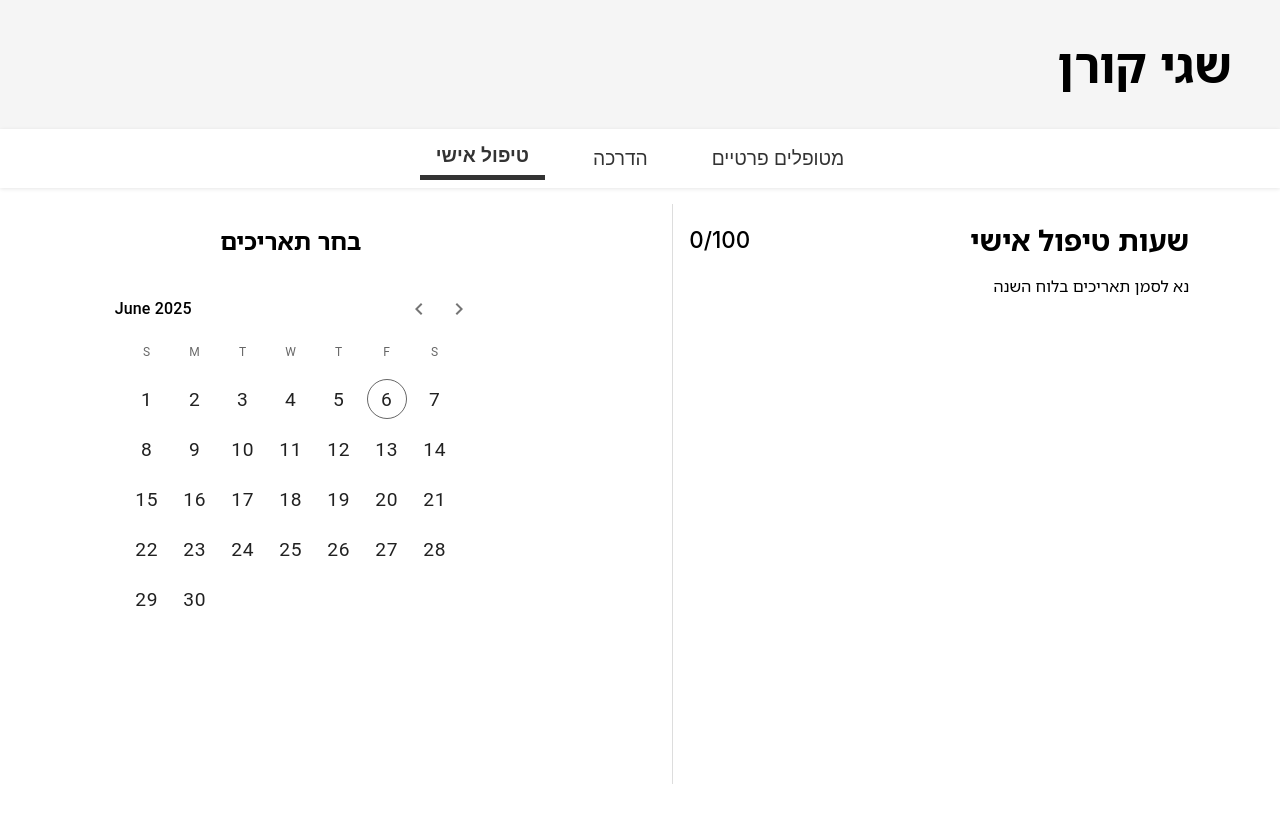
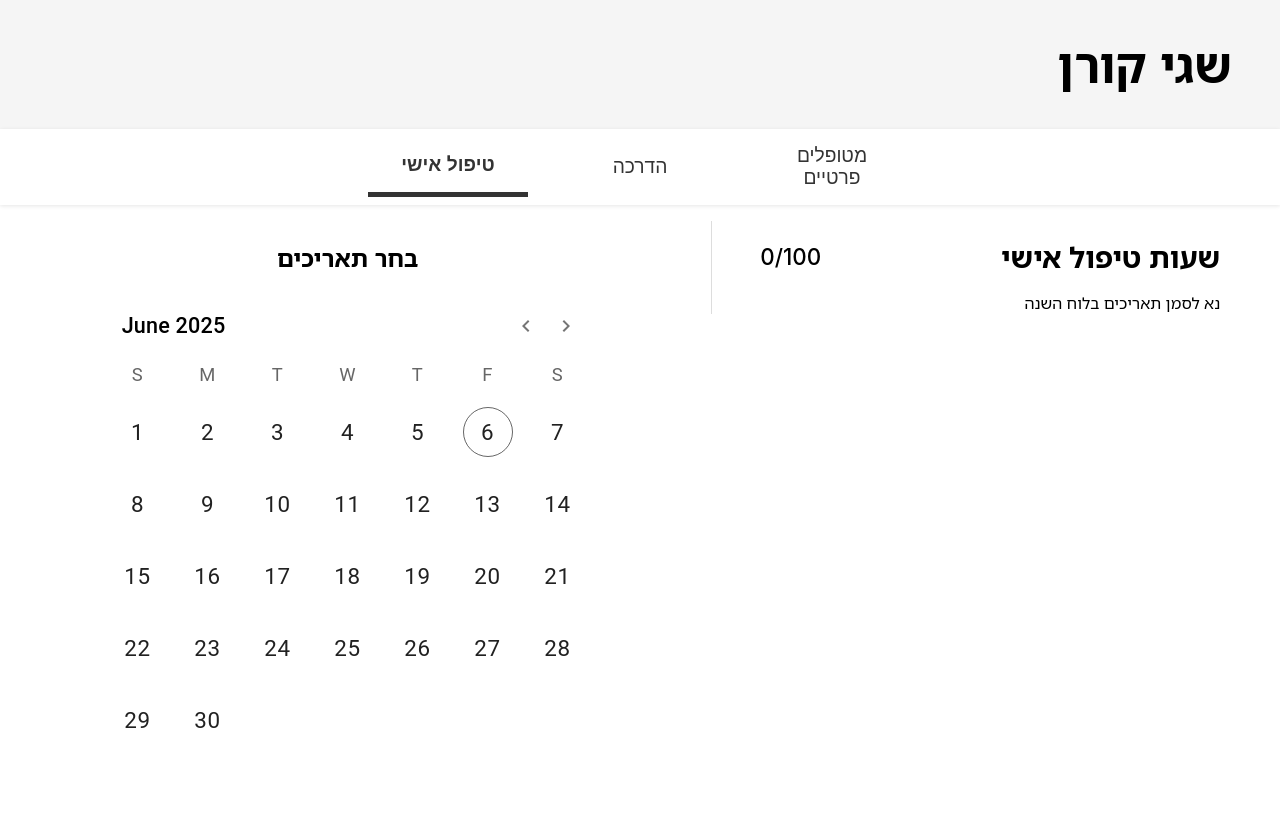
Before and after one commit to liadko/mypracticum, a React (Vite) app in the folder frontend/: page / in a window 1280 px wide. Shown: the top 822 px of the page. Before the commit the page ends 800 px from the top, so only its background shows below. Built offline with nearby package versions, Linux system fonts and the light colour scheme.

Commit message:
Calendar Rescale and font adjustments

```diff
--- a/frontend/src/components/Calendar/Calendar.tsx
+++ b/frontend/src/components/Calendar/Calendar.tsx
@@ -14,18 +14,14 @@ interface CalendarProps<T extends BaseEntry> {
 
 
 // T is the type of Entry of the currently active page.
+export default function Calendar<T extends BaseEntry>({ selectedDates, handleDayToggle }: CalendarProps<T>) {
 
-export default function Calendar<T extends BaseEntry>({ selectedDates, handleDayToggle }: CalendarProps<T>) {
-    // Toggle a single day in/out of selectedDates
+    const daySize = 70
+    const dayIconMargin = 10
+
 
     return (
         <LocalizationProvider dateAdapter={AdapterDateFns}>
-            <div style={{ display: 'flex', flexDirection: 'column', alignItems: 'center' }}>
-                {/* === YOUR CUSTOM HEADER === */}
-                <h2 style={{ textAlign: 'right' }}>
-                    בחר תאריכים
-                </h2>
-
                 <DateCalendar
                     views={['day']} // no year/month dropdown
                     slots={{ day: Day as any }}
@@ -43,54 +39,60 @@ export default function Calendar<T extends BaseEntry>({ selectedDates, handleDay
                         },
                     }}
                     sx={{
-                        width: 400,
+                        width: 500,
+                        height: 550,
+                        maxHeight: "none",
+                        margin: 0,
+
 
                         // Make each day (number cell) bigger:
                         '& .MuiPickersDay-root': {
-                            width: 48,
-                            height: 48,
-                            fontSize: '1.2rem',
-                            margin: 0,
+                            width: daySize,
+                            height: daySize,
+                            fontSize: '1.4rem',
+                            margin: "0",
                         },
 
                         '& .Mui-selected': {
-                            width: 40,
-                            height: 40,
-                            margin: "4px",
+                            width: daySize - 2 * dayIconMargin,
+                            height: daySize - 2 * dayIconMargin,
+                            margin: `${dayIconMargin}px`,
                         },
 
                         '& .MuiPickersDay-today': {
-                            backgroundColor: 'transparent',
-                            width: 40,
-                            height: 40,
-                            margin: "4px",
+                            width: daySize - 2 * dayIconMargin,
+                            height: daySize - 2 * dayIconMargin,
+                            margin: `${dayIconMargin}px`,
                         },
 
-
-
-                        // Fix the weekday labels row:
-                        '& .MuiDayCalendar-weekDayLabel': {
-                            width: 44,
-                            textAlign: 'center',
+                        // June 2025 Header
+                        "& .MuiPickersCalendarHeader-labelContainer": {
+                            fontSize: "1.35rem",   // adjust as you like
                         },
 
-                        // Optional: center the weekday row nicely
-                        '& .MuiDayCalendar-header': {
+                        // weekday labels:
+                        '& .MuiDayCalendar-weekDayLabel': {
+                            width: 66,
+                            textAlign: 'center',
+                            fontSize: '1.15em',
+                            marginTop: "5px",
+                        },
+
+                        // center the weekday row nicely
+                        '& .MuiDayCalendar-header-root': {
                             marginRight: "0px",
-                            fontSize: "1.6rem",
                         },
 
 
                         // overflow fix
                         '& .MuiPickersSlideTransition-root.MuiDayCalendar-slideTransition': {
-                            height: 280, // tweak this number based day size
+                            height: 450, // tweak this number based day size
                         },
 
 
                     }
                     }
                 />
-            </div>
         </LocalizationProvider>
     );
 }
--- a/frontend/src/components/CalendarWithList.tsx
+++ b/frontend/src/components/CalendarWithList.tsx
@@ -43,7 +43,10 @@ export function CalendarWithList<T extends BaseEntry>({
 
     return (
         <div className="calendar-with-list">
-            <div className="date-picker">
+            <div className="calender-side">
+                <h2 style={{ textAlign: 'center' }}>
+                    בחר תאריכים
+                </h2>
                 <Calendar
                     selectedDates={entries}
                     // Calendar gives you a Date object; convert to "YYYY-MM-DD"
@@ -52,6 +55,7 @@ export function CalendarWithList<T extends BaseEntry>({
                     }
                 />
             </div>
+            <div className="list-side">
                 <div className="selected-list">
                     <div className="selected-list-header">
                         <span className="selected-list-counter">{entries.length}/{hoursNeeded}</span>
@@ -74,6 +78,7 @@ export function CalendarWithList<T extends BaseEntry>({
                         ))}
                     </div>
                 </div>
+            </div>
         </div>);
 
 }
--- a/frontend/src/pages/ClientPage.tsx
+++ b/frontend/src/pages/ClientPage.tsx
@@ -14,7 +14,7 @@ export default function ClientsPage() {
     <CalendarWithList<ClientEntry>
       title="שעות מטופלים פרטיים"
       entries={clientEntries}
-      hoursNeeded={150}
+      hoursNeeded={300}
       onDayToggle={(date) => toggleDay("client", date)}
       renderExtra={renderClientExtra}
     />
--- a/frontend/src/pages/DesktopApp.css
+++ b/frontend/src/pages/DesktopApp.css
@@ -28,6 +28,7 @@ h1 {
 .nav-button {
     background: none;
     border: none;
+    width: 160px;
     margin: 0 1rem;
     font-size: 1.2rem;
     padding: 0.5rem 1rem;
@@ -43,53 +44,35 @@ h1 {
 /* MAIN CONTENT LAYOUT */
 .calendar-with-list {
     display: flex;
-    flex: 1;
     padding: 1rem;
     gap: 2rem;
     justify-content: space-around;
 }
 
 /* CALENDAR GRID (left) */
-.calendar {
-    display: grid;
-    grid-template-columns: repeat(7, 1fr);
-    grid-auto-rows: 3rem;
-    gap: 0.5rem;
-    flex: 2;
+
+.calender-side {
+
+    display: flex;
+    flex-direction: column;
+    justify-content: center;
+    align-items: center;
+    flex: 6;
 }
 
+.list-side {
+    flex: 5;
 
-.day-cell {
-    display: flex;
-    align-items: center;
-    justify-content: center;
-    background-color: #eaeaea;
-    cursor: pointer;
-    border-radius: 4px;
+}
+/* SELECTED-DATES LIST (right) */
+.selected-list {
+    border-left: 1px solid #dddddd;
+    padding-left: 3rem;
+
+    max-width: 460px;
 }
 
-.day-cell:hover {
-    background-color: #d5d5d5;
-}
-
-.day-cell.selected {
-    background-color: #333333;
-    color: #ffffff;
-}
-
-
-.date-picker {}
-
-/* SELECTED-DATES LIST (right) */
-.selected-list {
-    flex: 1;
-    border-left: 1px solid #dddddd;
-    padding-left: 1rem;
-
-    max-width: 500px;
-}
-
-.selected-list-items {
+.selected-list-entries {
     overflow-y: auto;
     max-height: 500px;
 }
@@ -119,18 +102,17 @@ h1 {
     align-items: center;
     justify-content: space-between;
     background-color: #f9f9f9;
-    padding: 0.5rem;
+    padding: 0.75rem;
     margin-bottom: 0.5rem;
     border-radius: 4px;
+
+    font-size: 1.1em;
 }
 
 .selected-item .date {
     font-weight: 500;
 }
 
-.selected-item .hours {
-    margin: 0 1rem;
-}
 
 .remove-button {
     background-color: #ff4d4f;
--- a/frontend/src/pages/MentorPage.tsx
+++ b/frontend/src/pages/MentorPage.tsx
@@ -14,7 +14,7 @@ export default function MentorPage() {
     <CalendarWithList<MentorEntry>
       title="שעות הדרכה"
       entries={mentorEntries}
-      hoursNeeded={50}
+      hoursNeeded={150}
       onDayToggle={(date) => toggleDay("mentor", date)}
       renderExtra={renderMentorExtra}
       /* no renderItemActions until mentors exist */
```
Lines whose indentation alone changed are shown as unchanged.
